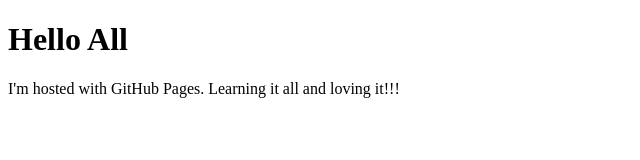
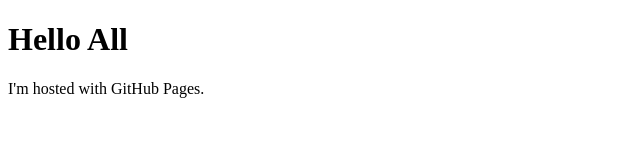
Before and after one commit to Money5193/Money5193.github.io, a plain HTML site: page index.html in a window 1280 px wide. Shown: the whole page, without its empty margins (0-640 px from the left). Drawn offline with Linux system fonts and the light colour scheme.

Commit message:
Update index.html

```diff
--- a/index.html
+++ b/index.html
@@ -2,6 +2,6 @@
 <html>
 <body>
 <h1>Hello All</h1>
-<p>I'm hosted with GitHub Pages. Learning it all and loving it!!!</p>
+<p>I'm hosted with GitHub Pages.</p>
 </body>
 </html>
```
